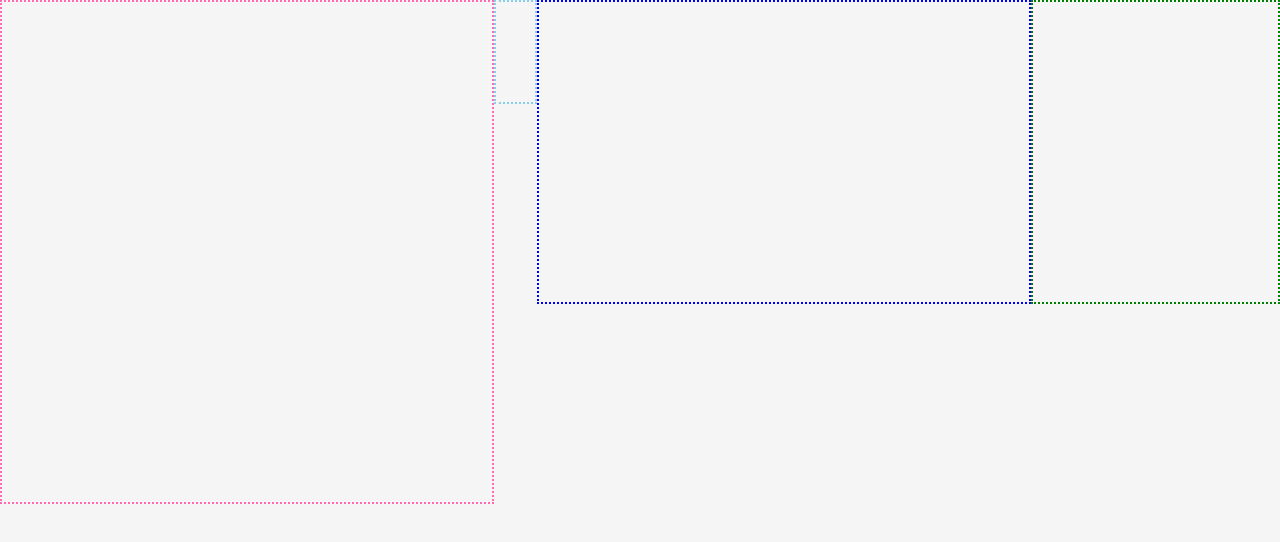
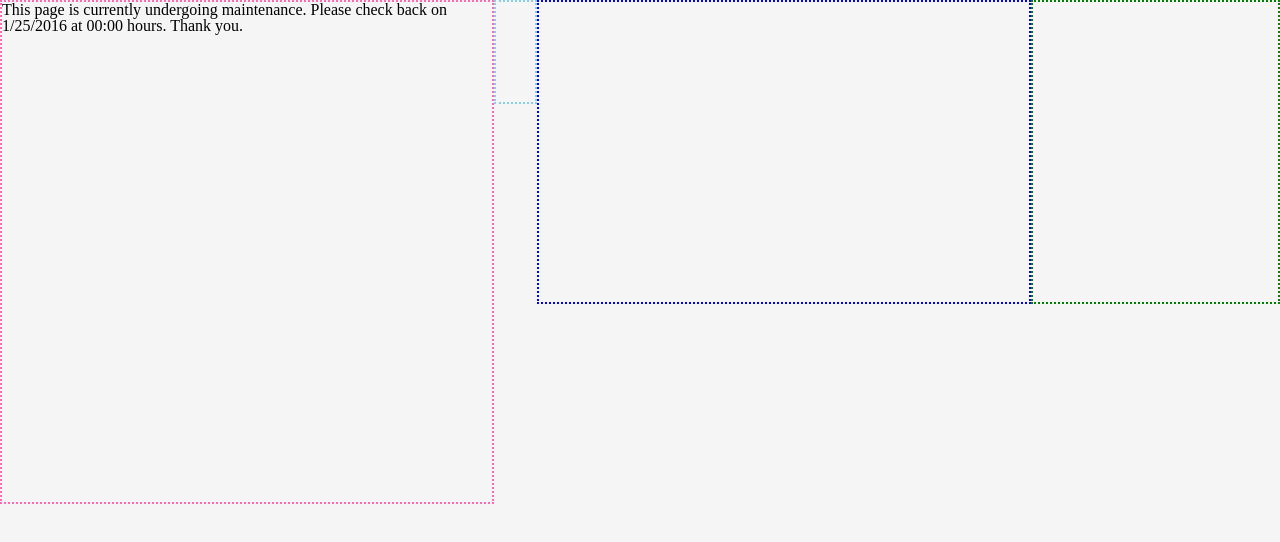
Before and after one commit to amikahmad/gutsandglory, a plain HTML site: page index.html in a window 1280 px wide. Drawn offline with nearby package versions, Linux system fonts and the light colour scheme.

Commit message:
updating page

```diff
--- a/index.html
+++ b/index.html
@@ -23,7 +23,7 @@
   <script src="http://html5shiv.googlecode.com/svn/trunk/html5.js"></script>
     You are using an <strong>outdated</strong> browser. Please <a href="http://browsehappy.com/">upgrade your browser</a> to improve your experience.</p>
     <![endif]-->
-    <header></header>
+    <header>This page is currently undergoing maintenance. Please check back on 1/25/2016 at 00:00 hours. Thank you.</header>
     <nav></nav>
     <section id="one">
     <article></article>
```
